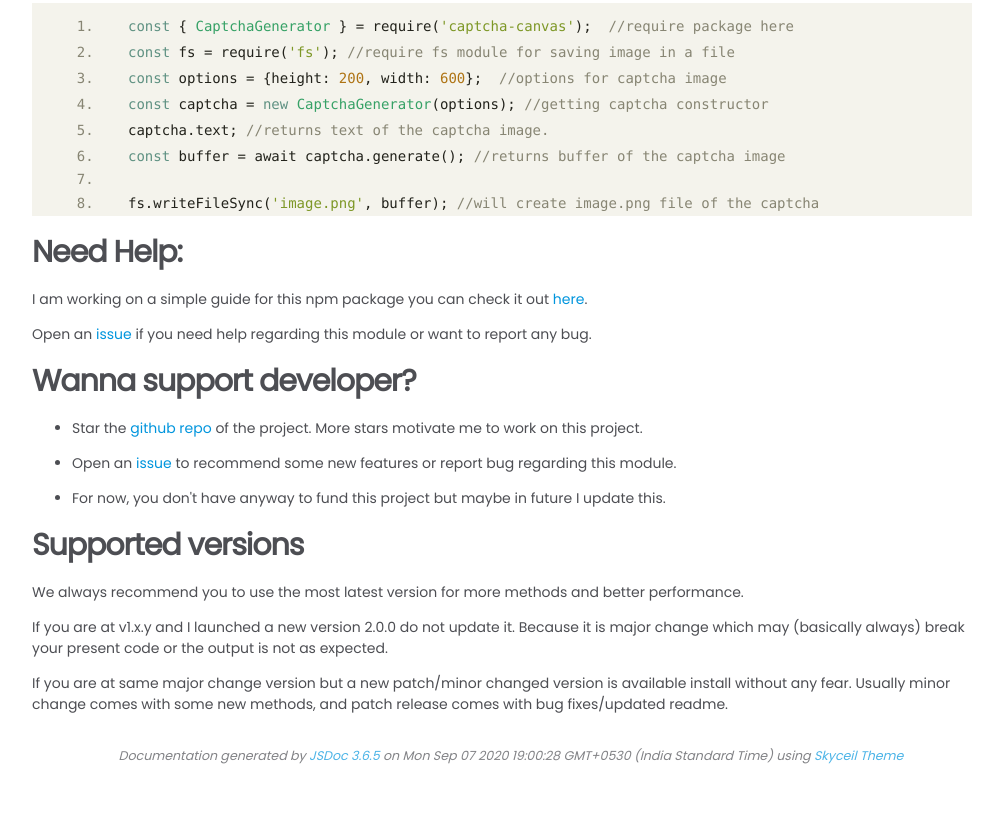
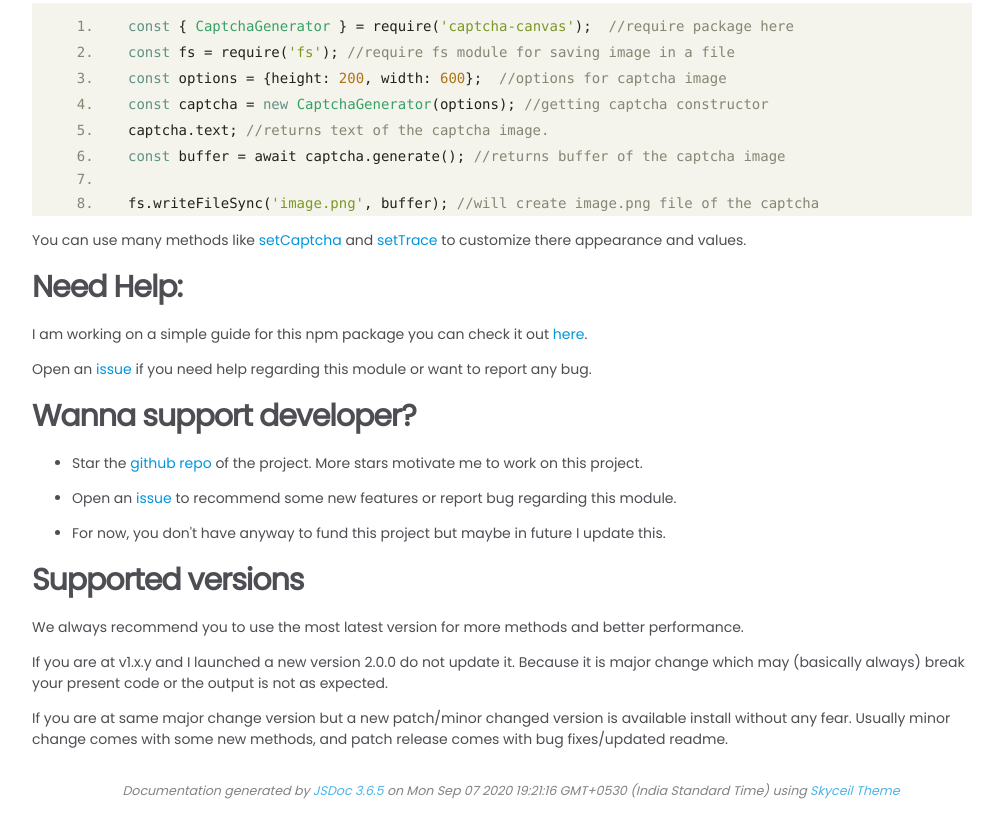
Before and after one commit to Shashank3736/captcha-canvas, a website: page docs/index.html in a window 1280 px wide. Shown: the part 1073-1894 px from the top of the page, without its empty margins (254-1257 px from the left). Before the commit the page ends 1859 px from the top, so only its background shows below. Drawn offline with Linux system fonts and the light colour scheme.

Commit message:
updated docs and readme

```diff
--- a/docs/index.html
+++ b/docs/index.html
@@ -85,6 +85,7 @@ const buffer = await captcha.generate(); //returns buffer of the captcha image
 
 fs.writeFileSync('image.png', buffer); //will create image.png file of the captcha
 </code></pre>
+<p>You can use many methods like <a href="https://captcha-canvas.js.org/CaptchaGenerator.html#setCaptcha">setCaptcha</a> and <a href="https://captcha-canvas.js.org/CaptchaGenerator.html#setTrace">setTrace</a> to customize there appearance and values.</p>
 <h2>Need Help:</h2>
 <p>I am working on a simple guide for this npm package you can check it out <a href="https://github.com/Shashank3736/captcha-canvas/wiki">here</a>.</p>
 <p>Open an <a href="https://github.com/Shashank3736/captcha-canvas/issues">issue</a> if you need help regarding this module or want to report any bug.</p>
@@ -117,7 +118,7 @@ fs.writeFileSync('image.png', buffer); //will create image.png file of the captc
 <br class="clear">
 
 <footer>
-    Documentation generated by <a href="https://github.com/jsdoc/jsdoc">JSDoc 3.6.5</a> on Mon Sep 07 2020 19:00:28 GMT+0530 (India Standard Time) using <a href="https://github.com/zyrouge/jsdoc-skyceil">Skyceil Theme</a>
+    Documentation generated by <a href="https://github.com/jsdoc/jsdoc">JSDoc 3.6.5</a> on Mon Sep 07 2020 19:21:16 GMT+0530 (India Standard Time) using <a href="https://github.com/zyrouge/jsdoc-skyceil">Skyceil Theme</a>
 </footer>
 
 <script>prettyPrint();</script>
```
Also changed, not shown: docs/CaptchaGenerator.html (+1 -1 lines), docs/constants.js.html (+1 -1 lines), docs/global.html (+1 -1 lines), docs/main.js.html (+1 -1 lines), README.md.
